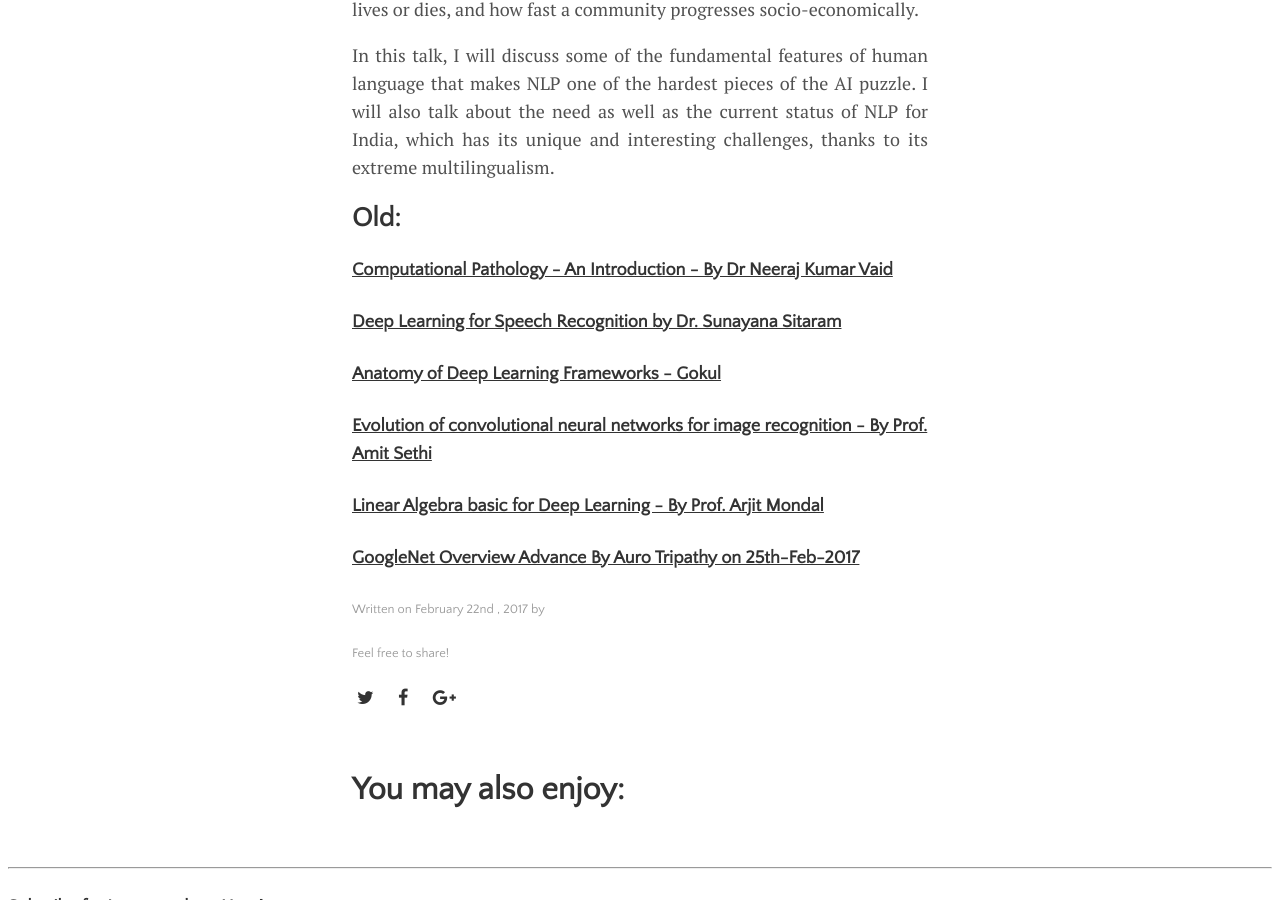
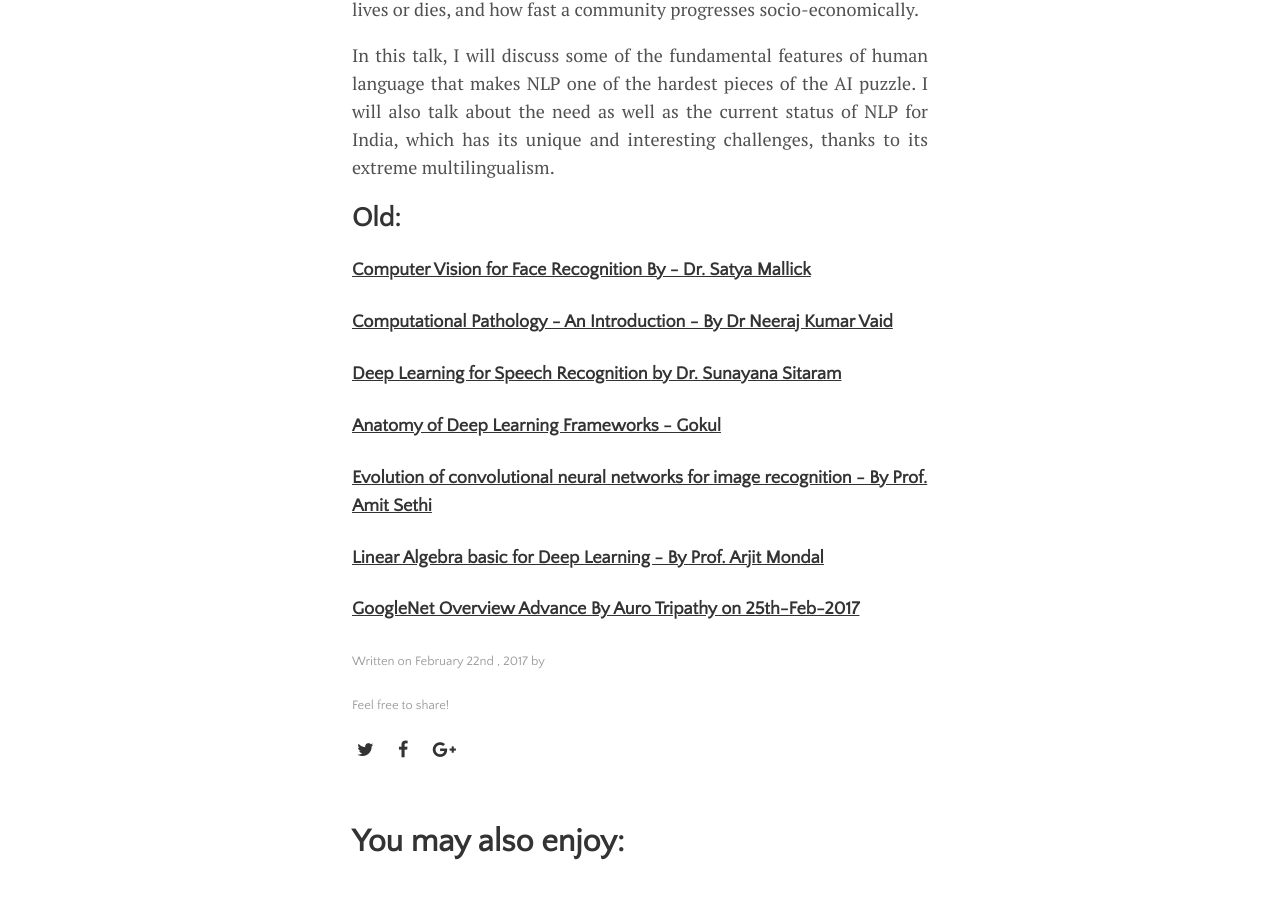
Before and after one commit to IndiaDeepLearningInitiative-IDLI/IndiaDeepLearningInitiative-IDLI.github.io, a Jekyll site: the page built from _upcomming/2017-02-22-Upcomming events.md, in a window 1280 px wide and 900 px high, scrolled down 1045 px. Built offline with Jekyll 4.4.1, drawn with Linux system fonts in a browser that asks for light colours; nearby versions of some CDN libraries; comment, search, counter and statistics services are not loaded.

Commit message:
small change

```diff
--- a/_upcomming/2017-02-22-Upcomming events.md
+++ b/_upcomming/2017-02-22-Upcomming events.md
@@ -15,6 +15,8 @@ title: upcoming event
 
 ## Old:
 
+#### [Computer Vision for Face Recognition By - Dr. Satya Mallick ](http://idli.group/session/2017-04-08-CVML/)
+
 #### [Computational Pathology - An Introduction - By Dr Neeraj Kumar Vaid](http://idli.group/session/2017-04-01-Computational/)
 
 #### [Deep Learning for Speech Recognition by Dr. Sunayana Sitaram]( http://idli.group/session/2017-03-25-dl-avr/ )
```
